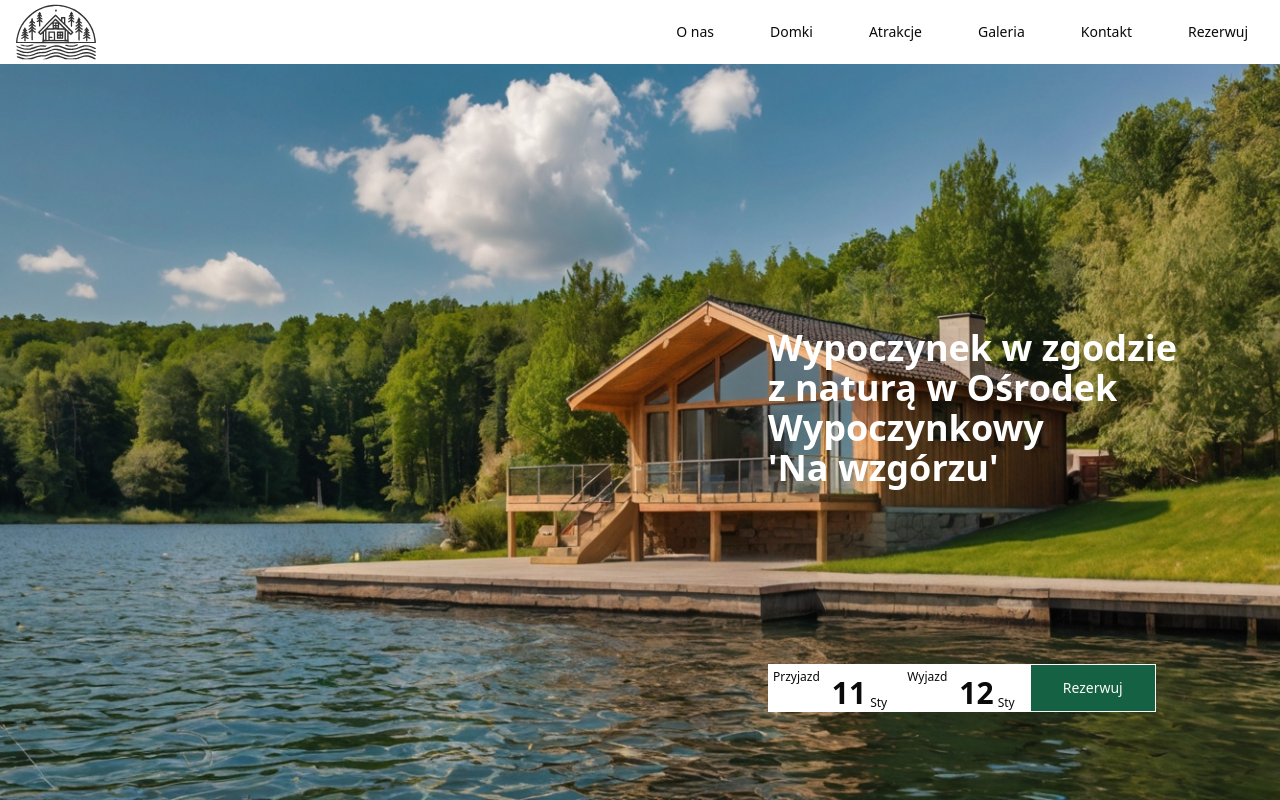
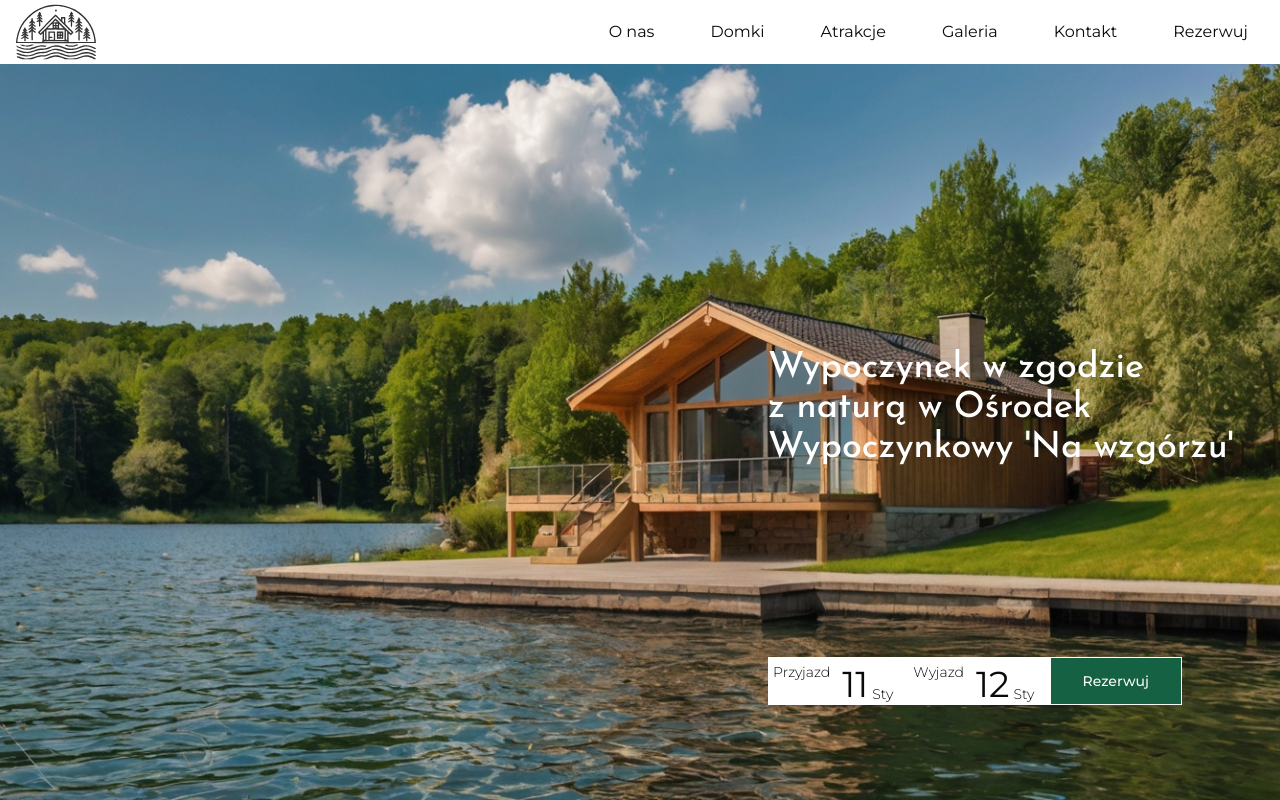
Before and after one commit to na-wzgorzu/landing, a Next.js app: page / in a window 1280 px wide. Built offline with nearby package versions, Linux system fonts and the light colour scheme.

Commit message:
feat: update font styles and improve navigation component accessibility

```diff
--- a/src/app/layout.tsx
+++ b/src/app/layout.tsx
@@ -1,14 +1,14 @@
 import type { Metadata } from "next";
-import { Geist, Geist_Mono } from "next/font/google";
+import { Montserrat, Josefin_Sans } from "next/font/google";
 import { Navigation } from "@/components/Navigation";
 import "./globals.css";
 
-const geistSans = Geist({
+const geistSans = Montserrat({
   variable: "--font-geist-sans",
   subsets: ["latin"],
 });
 
-const geistMono = Geist_Mono({
+const geistMono = Josefin_Sans({
   variable: "--font-geist-mono",
   subsets: ["latin"],
 });
@@ -26,7 +26,7 @@ export default function RootLayout({
   return (
     <html lang="pl" className="relative h-full *:box-border">
       <body
-        className={`${geistSans.variable} ${geistMono.variable} antialiased relative h-full`}
+        className={`${geistSans.variable} ${geistMono.variable} antialiased font-sans relative h-full`}
       >
         <Navigation />
         {children}
--- a/src/components/Hero.tsx
+++ b/src/components/Hero.tsx
@@ -15,7 +15,7 @@ export const Hero = () => {
 
 export const HeroHeader = () => {
   return (
-    <div className="text-4xl text-white font-bold max-w-lg text-balance pr-10">
+    <div className="text-4xl text-white font-mono font-medium max-w-lg text-balance pr-10">
       Wypoczynek w zgodzie z naturą w Ośrodek Wypoczynkowy &apos;Na
       wzgórzu&apos;
     </div>
@@ -25,25 +25,23 @@ export const HeroHeader = () => {
 export const ReservationSection = () => {
   return (
     <div className="bg-white min-h-12 flex gap-4 border-white justify-between border w-fit">
-      <div className="flex text-xs gap-3">
+      <div className="flex text-sm font-light gap-3">
         <div className="pt-1 pl-1">Przyjazd</div>
         <div className="flex items-end">
-          <span className="font-semibold text-3xl mr-1">11</span>Sty
+          <span className="font-normal text-4xl mr-1">11</span>Sty
         </div>
       </div>
 
-      <div className="flex text-xs gap-3">
+      <div className="flex text-sm font-light gap-3">
         <div className="pt-1 pl-1">Wyjazd</div>
         <div className="flex items-end">
-          <span className="font-semibold text-3xl mr-1">12</span>Sty
+          <span className="font-normal text-4xl mr-1">12</span>Sty
         </div>
       </div>
 
-      {/* <div className="border border-solid border-white"> */}
       <Button variant="green" size="lg">
         Rezerwuj
       </Button>
-      {/* </div> */}
     </div>
   );
 };
--- a/src/components/Navigation/index.tsx
+++ b/src/components/Navigation/index.tsx
@@ -21,7 +21,6 @@ export const Navigation = () => {
         <SheetTrigger asChild>
           <Button variant="outline" size="icon" className="lg:hidden">
             <MenuIcon className="h-6 w-6" />
-            <span className="sr-only">Toggle navigation menu</span>
           </Button>
         </SheetTrigger>
         <SheetContent side="right" className="pl-4">
@@ -46,14 +45,13 @@ export const Navigation = () => {
 
       <Link href="#" className="mr-6 hidden lg:flex" prefetch={false}>
         <Logo className="text-black/80 size-20" />
-        <span className="sr-only">Acme Inc</span>
       </Link>
       <nav className="ml-auto hidden lg:flex gap-6">
         {navLinks.map(({ href, label }, i) => (
           <Link
             key={href + i}
             href="#"
-            className="group inline-flex h-9 w-max items-center justify-center px-4 py-2 text-sm font-medium transition-colors hover:underline underline-offset-8 hover:text-gray-900 focus:bg-gray-100 focus:text-gray-900 focus:outline-none disabled:pointer-events-none disabled:opacity-50 data-[active]:bg-gray-100/50 data-[state=open]:bg-gray-100/50 dark:bg-gray-950 dark:hover:bg-gray-800 dark:hover:text-gray-50 dark:focus:bg-gray-800 dark:focus:text-gray-50 dark:data-[active]:bg-gray-800/50 dark:data-[state=open]:bg-gray-800/50"
+            className="group inline-flex h-9 w-max items-center justify-center px-4 py-2 transition-all hover:border-b hover:border-gray-400 focus:bg-gray-100 focus:text-gray-900 focus:outline-none disabled:pointer-events-none disabled:opacity-50 data-[active]:bg-gray-100/50 data-[state=open]:bg-gray-100/50"
             prefetch={false}
           >
             {label}
```
